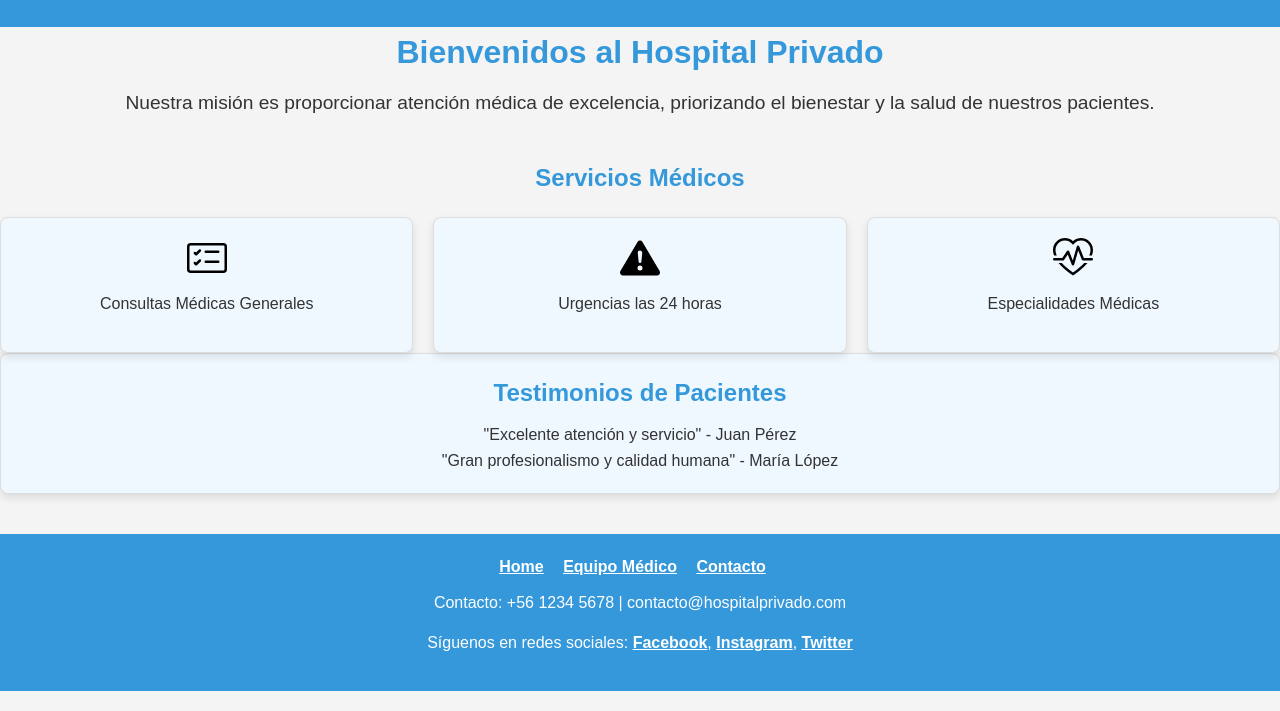
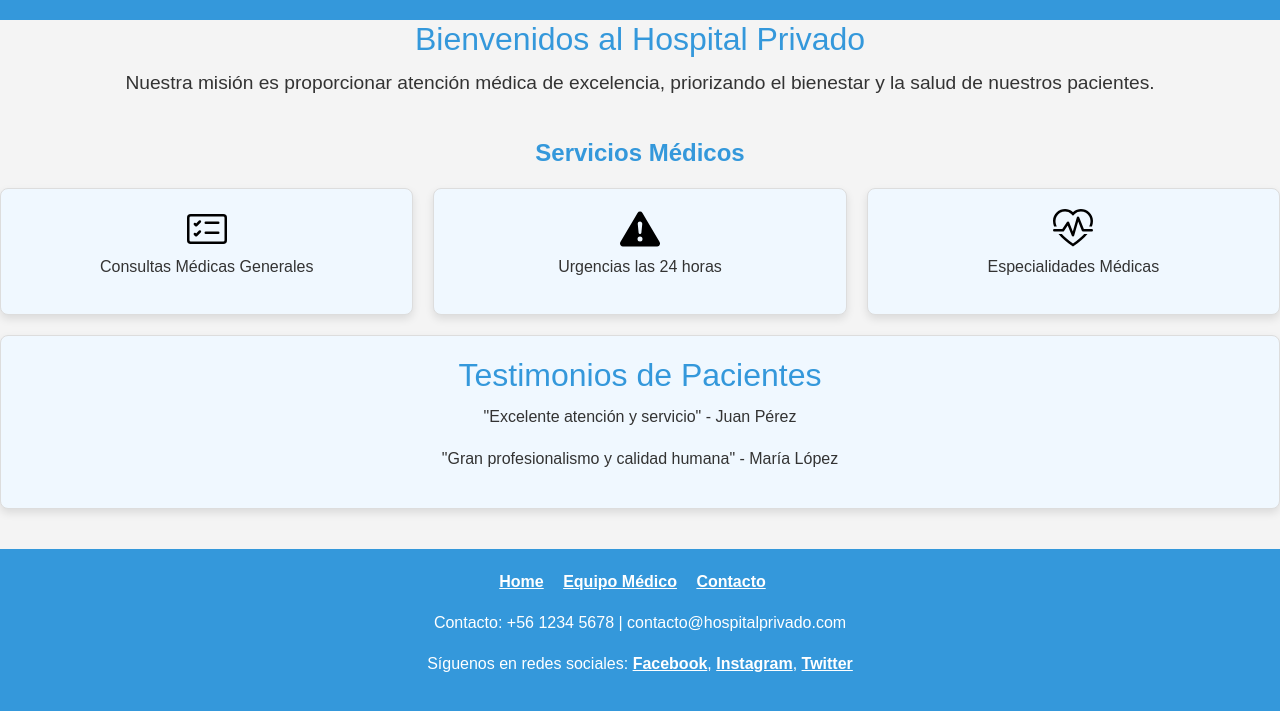
Before and after one commit to janroge/hospital, a plain HTML site: page index.html in a window 1280 px wide. Shown: the part 146-857 px from the top of the page. Drawn offline with nearby package versions, Linux system fonts and the light colour scheme.

Commit message:
Correccion Padding y otros css menores

```diff
--- a/assets/scss/pages/_home.scss
+++ b/assets/scss/pages/_home.scss
@@ -64,4 +64,5 @@
     border-radius: 8px; // Bordes redondeados
     box-shadow: 0 4px 8px rgba(0, 0, 0, 0.1); // Sombra sutil
     text-align: center;
+    margin-top: 20px;
 }
--- a/index.html
+++ b/index.html
@@ -5,6 +5,7 @@
     <meta name="viewport" content="width=device-width, initial-scale=1.0">
     <meta name="description" content="Página principal del hospital. Proporciona información sobre servicios, equipo médico y contacto.">
     <title>Hospital Privado - Home</title>
+    <link rel="stylesheet" href="https://cdn.jsdelivr.net/npm/bootstrap@5.3.0/dist/css/bootstrap.min.css"> <!-- Enlace a Bootstrap desde el CDN -->
     <link rel="stylesheet" href="assets/css/main.css"> <!-- Archivo CSS compilado de SASS -->
 </head>
 <body>
```
Also changed, not shown: contacto.html (+1 -0 lines), equipo-medico.html (+1 -0 lines), assets/css/main.css, 1 other file.
